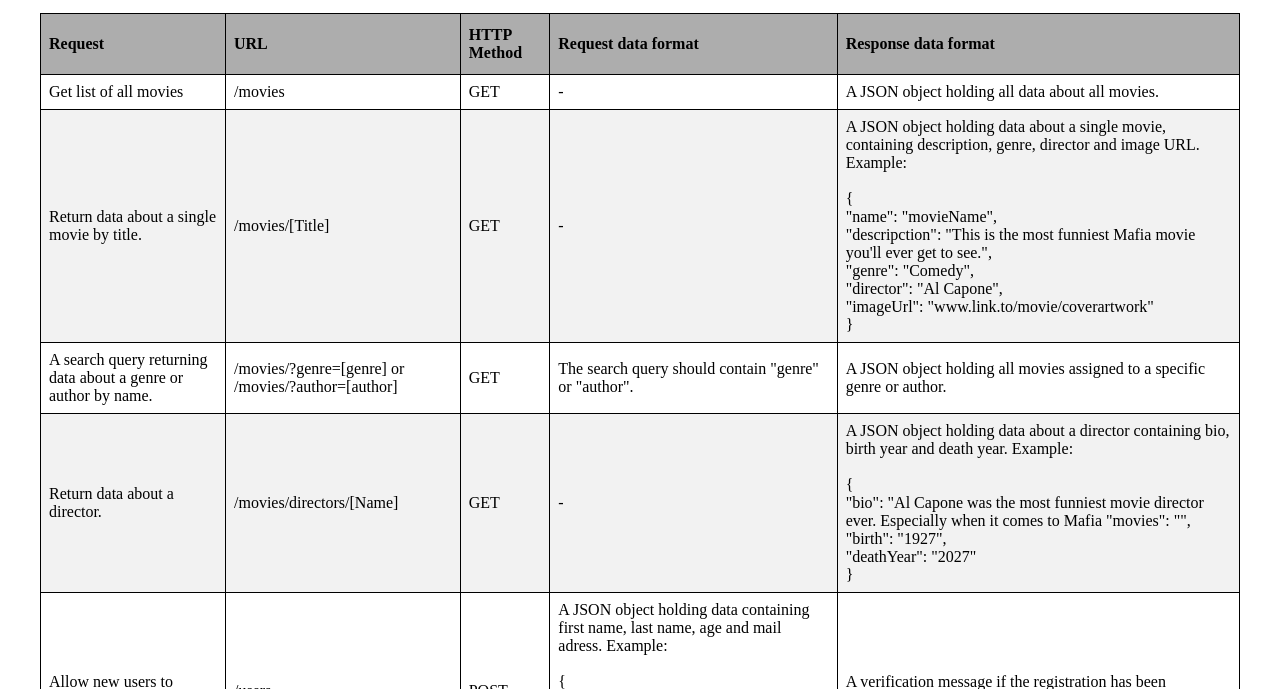
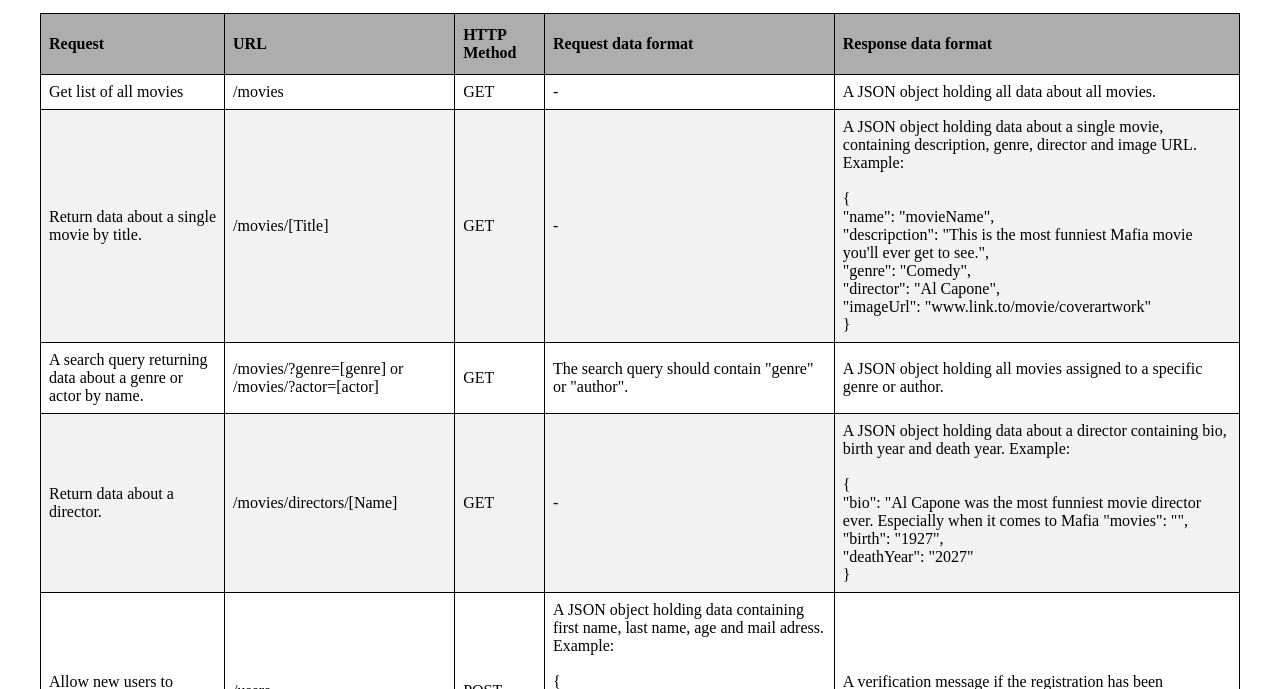
Before and after one commit to hannesdonel/MMM, a website: page public/documentation.html in a window 1280 px wide. Shown: the part 111-800 px from the top of the page. Drawn offline with Linux system fonts and the light colour scheme.

Commit message:
Add search query for actors.

```diff
--- a/public/documentation.html
+++ b/public/documentation.html
@@ -71,10 +71,10 @@
                 </tr>
                 <tr>
                     <td>
-                        A search query returning data about a genre or author by name.
+                        A search query returning data about a genre or actor by name.
                     </td>
                     <td>
-                        /movies/?genre=[genre] or /movies/?author=[author]
+                        /movies/?genre=[genre] or /movies/?actor=[actor]
                     </td>
                     <td>
                         GET
```
